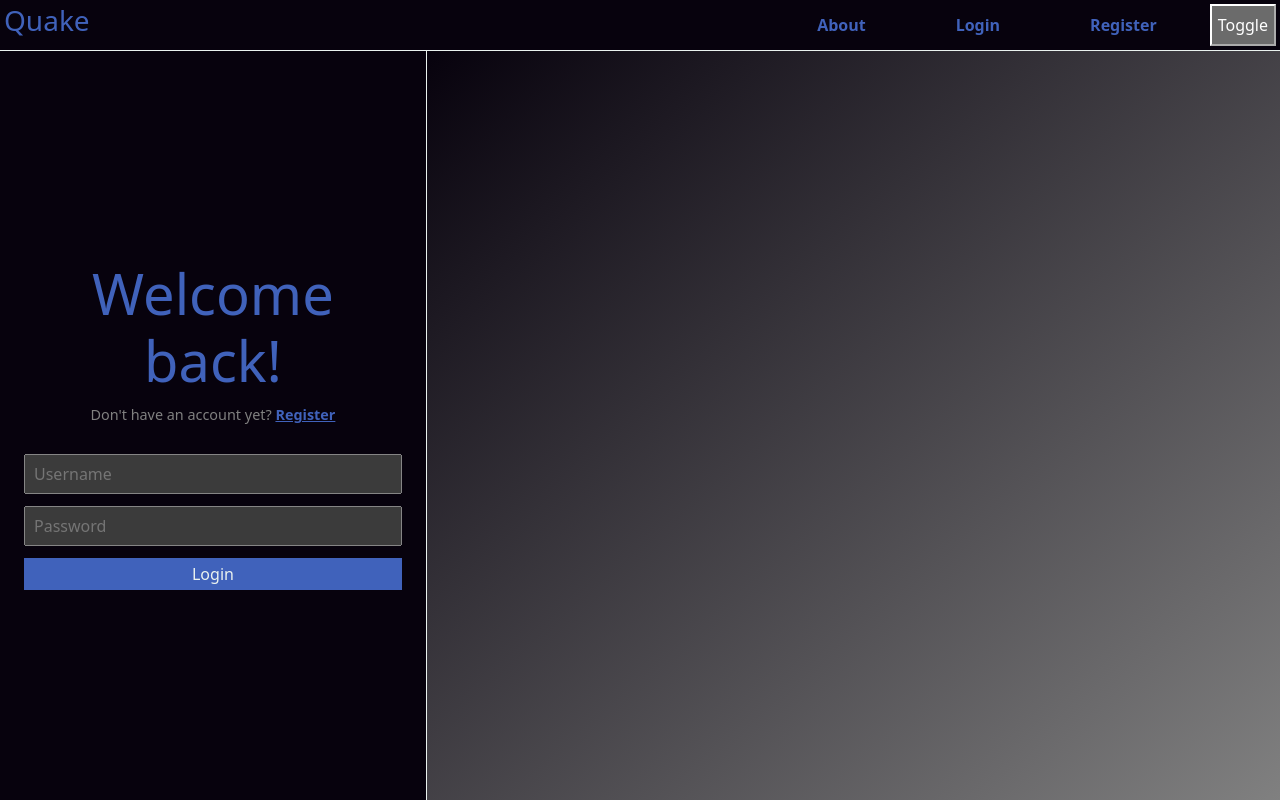
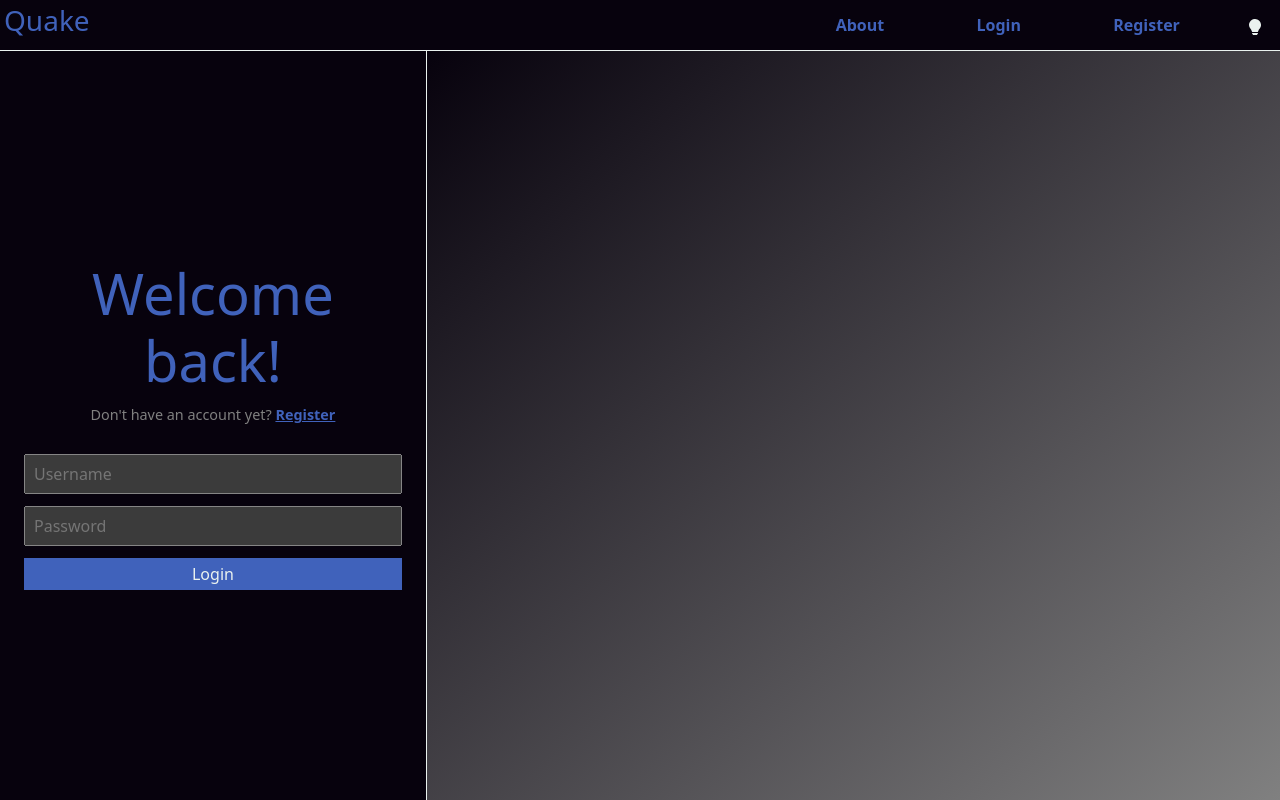
Before and after one commit to nykajak/quake, a Vue app in the folder frontend/: page /login in a window 1280 px wide. Built offline with nearby package versions, Linux system fonts and the light colour scheme.

Commit message:
Added svg style for toggle button

```diff
--- a/frontend/src/assets/main.css
+++ b/frontend/src/assets/main.css
@@ -15,4 +15,9 @@ html{
 body{
     background-color: light-dark(var(--light-color),var(--dark-color));
     color: light-dark(var(--dark-color),var(--light-color));
+    transition: background-color 0.2s linear, color 0.2s linear;
 }
+
+input{
+    transition: background-color 0.2s linear, color 0.2s linear;
+}
--- a/frontend/src/components/Header.vue
+++ b/frontend/src/components/Header.vue
@@ -2,6 +2,7 @@
 import { RouterLink } from 'vue-router';
 import {useThemeStore} from "@/stores/theme.js"
 import { onMounted } from 'vue';
+import ToggleDark from './ToggleDark.vue';
 
 
 const themeStore = useThemeStore();
@@ -35,7 +36,9 @@ function toggle(){
         </div>
 
         <div class="header-inner-div" id="utility-div">
-            <button @click="toggle()">Toggle</button>
+            <button class="btn btn-default" @click="toggle()">
+                <ToggleDark/>
+            </button>
         </div>
     </div>
 </template>
--- /dev/null
+++ b/frontend/src/components/ToggleDark.vue
@@ -0,0 +1,11 @@
+<script setup>
+</script>
+
+<template>
+    <svg xmlns="http://www.w3.org/2000/svg" width="16" height="16" fill="light-dark(var(--dark-color),var(--light-color))" class="bi bi-lightbulb-fill" viewBox="0 0 16 16">
+        <path d="M2 6a6 6 0 1 1 10.174 4.31c-.203.196-.359.4-.453.619l-.762 1.769A.5.5 0 0 1 10.5 13h-5a.5.5 0 0 1-.46-.302l-.761-1.77a2 2 0 0 0-.453-.618A5.98 5.98 0 0 1 2 6m3 8.5a.5.5 0 0 1 .5-.5h5a.5.5 0 0 1 0 1l-.224.447a1 1 0 0 1-.894.553H6.618a1 1 0 0 1-.894-.553L5.5 15a.5.5 0 0 1-.5-.5"/>
+    </svg>
+</template>
+
+<style scoped>
+</style>
```
